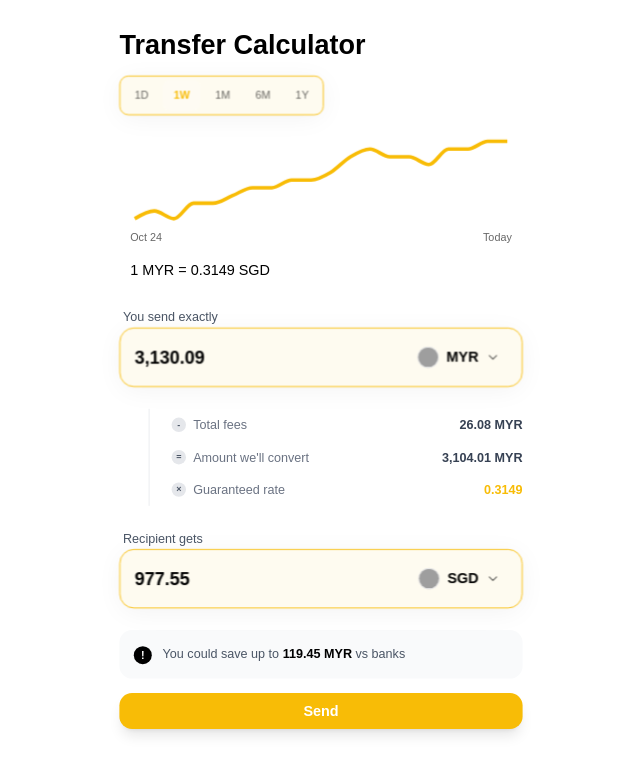
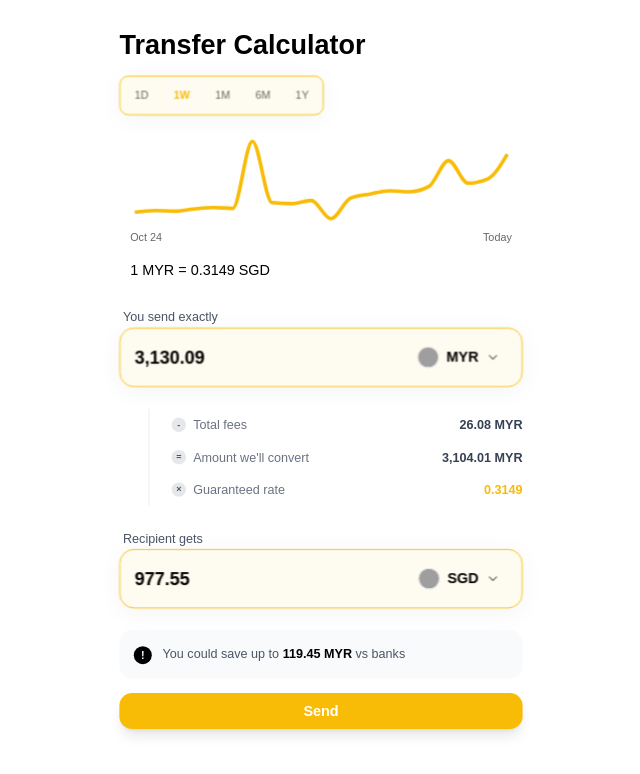
Before and after one commit to derek2403/currency-exchange-box, a Next.js app: page / in a window 1280 px wide. Shown: the top 774 px of the page, without its empty margins (319-959 px from the left). Built offline with nearby package versions, Linux system fonts and the light colour scheme; grey boxes are pictures that could not be loaded.

Commit message:
chore: update mock chart data values

```diff
--- a/pages/index.js
+++ b/pages/index.js
@@ -19,26 +19,26 @@ import { ToggleGroup, ToggleGroupItem } from '@/components/ui/toggle-group-1';
 
 // Mock Data for Chart
 const data = [
-  { value: 0.306 },
-  { value: 0.307 },
-  { value: 0.306 },
-  { value: 0.308 },
-  { value: 0.308 },
-  { value: 0.309 },
-  { value: 0.310 },
-  { value: 0.310 },
-  { value: 0.311 },
-  { value: 0.311 },
-  { value: 0.312 },
-  { value: 0.314 },
-  { value: 0.315 },
-  { value: 0.314 },
-  { value: 0.314 },
-  { value: 0.313 },
-  { value: 0.315 },
-  { value: 0.315 },
-  { value: 0.316 },
-  { value: 0.316 },
+  { value: 2.10 },
+  { value: 2.18 },
+  { value: 2.15 },
+  { value: 2.25 },
+  { value: 2.32 },
+  { value: 2.28 },
+  { value: 5.40 },
+  { value: 2.55 },
+  { value: 2.50 },
+  { value: 2.65 },
+  { value: 1.80 },
+  { value: 2.75 },
+  { value: 2.95 },
+  { value: 3.10 },
+  { value: 3.05 },
+  { value: 3.30 },
+  { value: 4.50 },
+  { value: 3.45 },
+  { value: 3.65 },
+  { value: 4.80 },
 ];
 
 export default function TransferPage() {
```
